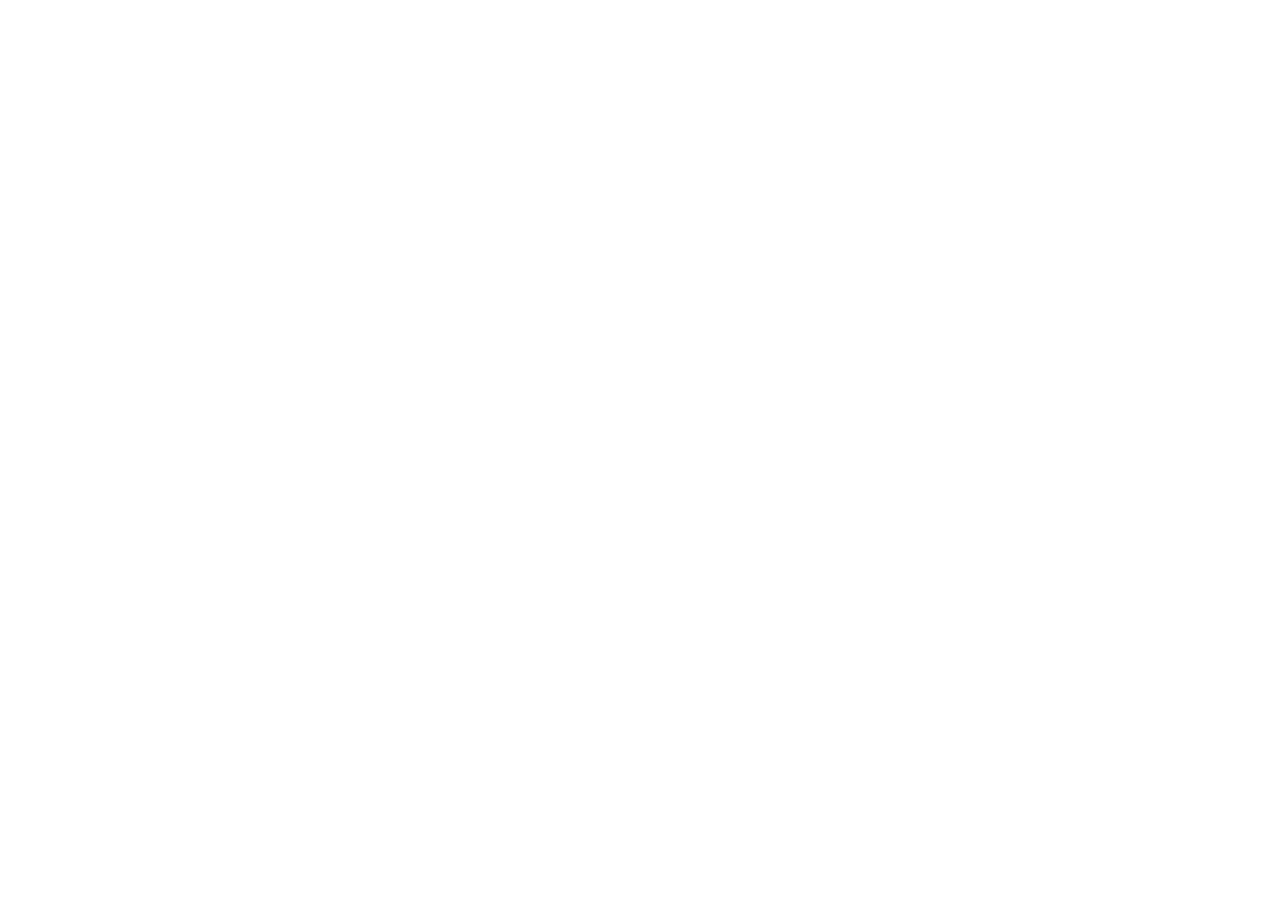
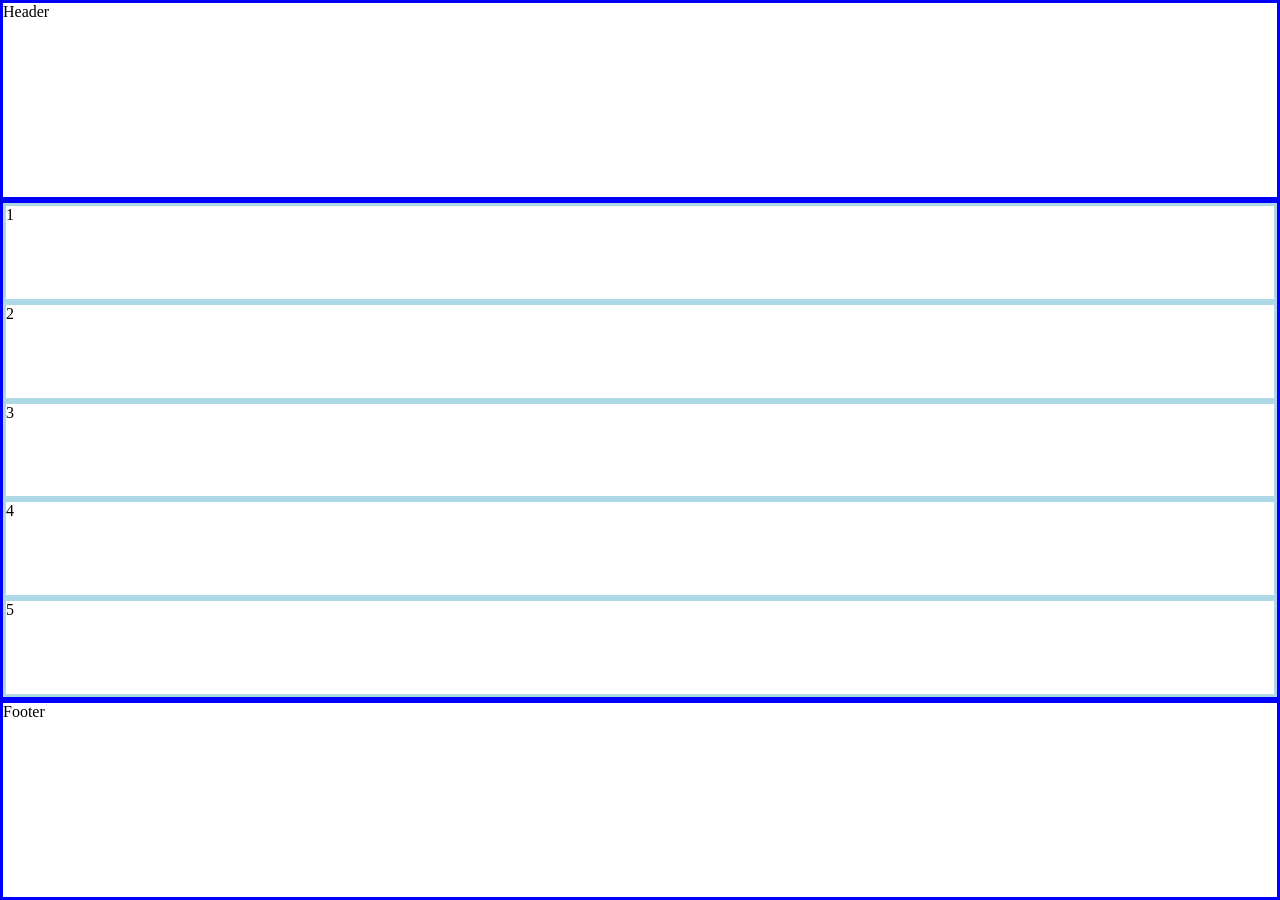
Before and after one commit to BarloGER/Tajam-PSD-to-HTML, a plain HTML site: page index.html in a window 1280 px wide. Before the commit the page ends 800 px from the top, so only its background shows below. Drawn offline with Linux system fonts and the light colour scheme.

Commit message:
added basic layout

```diff
--- a/index.html
+++ b/index.html
@@ -5,10 +5,20 @@
   <meta charset="UTF-8">
   <meta http-equiv="X-UA-Compatible" content="IE=edge">
   <meta name="viewport" content="width=device-width, initial-scale=1.0">
+  <link rel="stylesheet" href="styles.css">
   <title>tajam</title>
 </head>
 
 <body>
+  <header class="debugg">Header</header>
+  <main class="debugg">
+    <div class="content">1</div>
+    <div class="content">2</div>
+    <div class="content">3</div>
+    <div class="content">4</div>
+    <div class="content">5</div>
+  </main>
+  <footer class="debugg">Footer</footer>
 
 </body>
 
--- a/styles.css
+++ b/styles.css
@@ -3,3 +3,19 @@
   padding: 0;
   margin: 0;
 }
+
+.debugg {
+  border: 3px solid blue;
+  height: 200px;
+}
+
+main {
+  min-height: 500px;
+}
+
+.content {
+  border: 3px solid lightblue;
+  height: 20%;
+}
+
+/* utilities */
```
